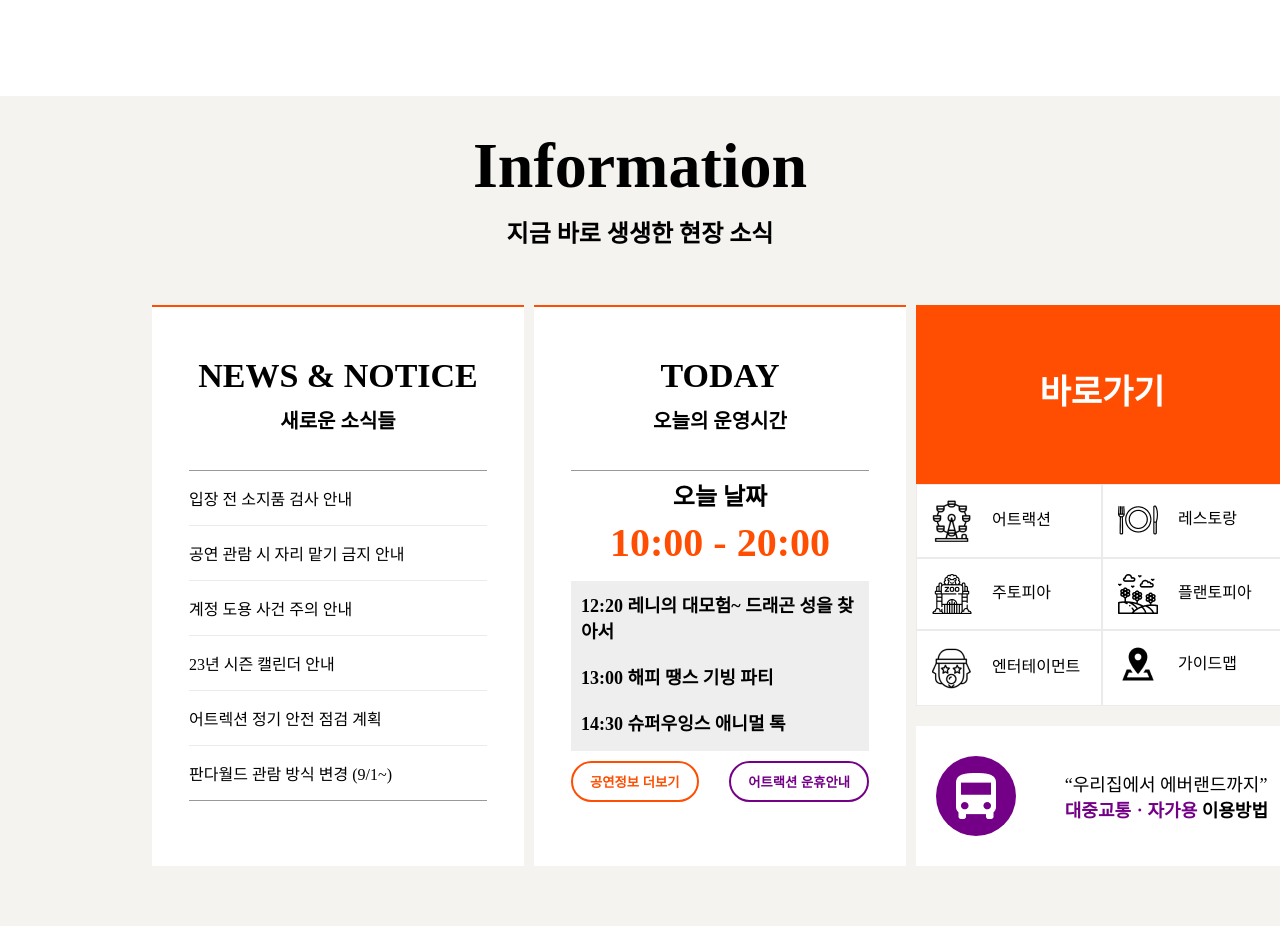
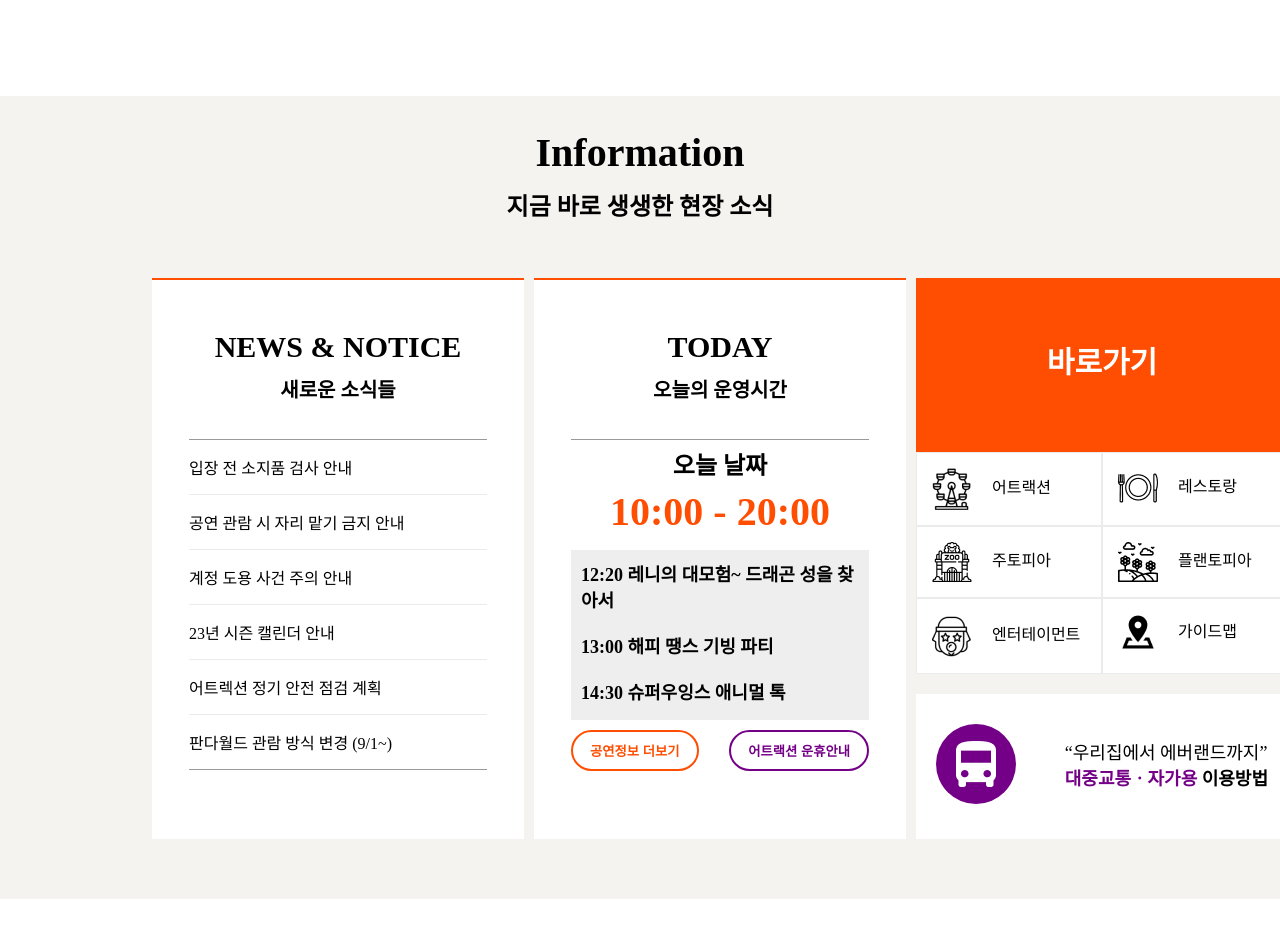
Before and after one commit to kimseokkk/hell, a plain HTML site: page main.html in a window 1280 px wide. Shown: the part 1200-2129 px from the top of the page. Drawn offline with Linux system fonts and the light colour scheme; a web font is replaced by a local one.

Commit message:
안녕하세여

```diff
--- a/css/main.css
+++ b/css/main.css
@@ -168,7 +168,7 @@ article img {
 
 .information > h2 {
     text-align: center;
-    font-size: 64px;
+    font-size: 40px;
 }
 
 .information > h2 + strong {
@@ -180,7 +180,7 @@ article img {
 
 .information h3 {
     text-align: center;
-    font-size: 34px;
+    font-size: 30px;
     margin-top: 50px;
 }
 
```
